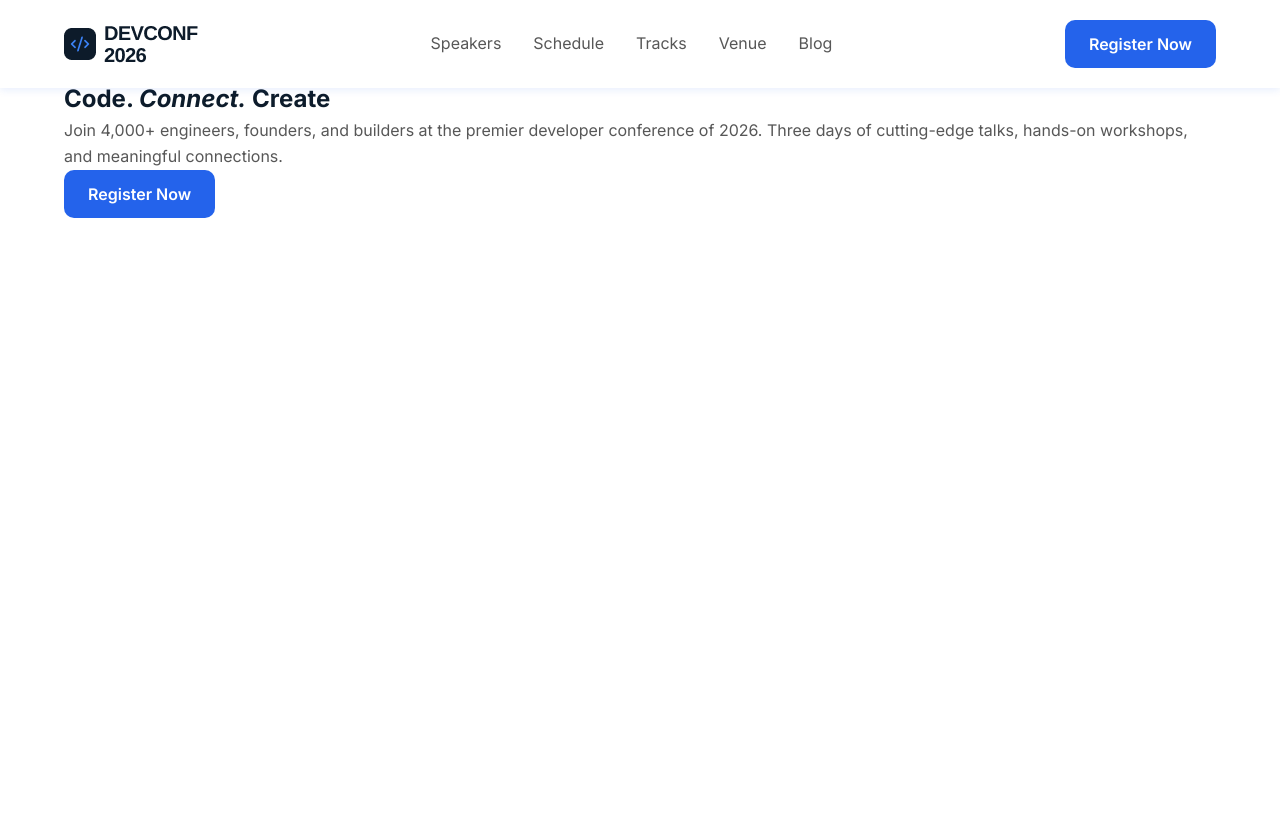
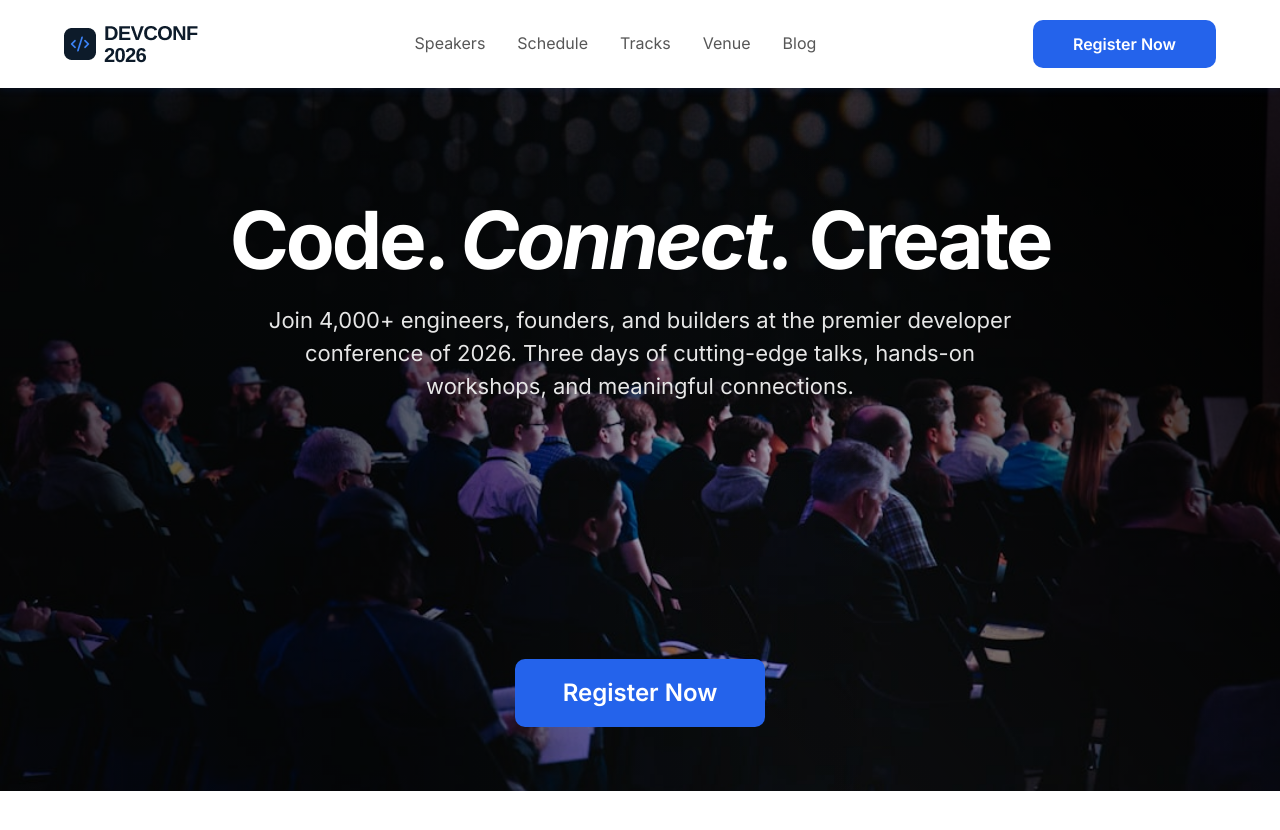
Before and after one commit to s-ajib/Assignment-01-DevConf-2026, a plain HTML site: page index.html in a window 1280 px wide. Before the commit the page ends 800 px from the top, so only its background shows below. Drawn offline with Linux system fonts and the light colour scheme.

Commit message:
added css for banner section

```diff
--- a/assets/css/style.css
+++ b/assets/css/style.css
@@ -7,9 +7,9 @@
   --color-text: hsl(0, 0%, 34%); /* #575757 */
   --color-muted: hsl(0, 0%, 53%); /* #888888 */
 
-  --color-background: hsl(0, 0%, 100%); /* #FFFFFF */
-  --color-surface: hsl(0, 0%, 100%); /* #FFFFFF */
   --color-border: hsl(220, 13%, 91%); /* #E5E7EB */
+
+  --color-white: hsl(0, 0%, 100%); /* #FFFFFF */
 
   /* ===== Font & Typography ===== */
   --ff-base: "Inter", Arial, sans-serif;
@@ -42,7 +42,7 @@
 body {
   font: var(--fw-regular) var(--fs-base) / 1.6 var(--ff-base);
   color: var(--color-text);
-  background-color: var(--color-background);
+  background-color: var(--color-white);
 }
 
 h1,
@@ -81,11 +81,15 @@ img {
 .btn {
   display: inline-block;
   background-color: var(--color-primary);
-  padding: 0.75rem 1.5rem;
   border-radius: 10px;
   font-weight: var(--fw-semibold);
   line-height: 1.5;
-  color: var(--color-background);
+  color: var(--color-white);
+  transition: background-color 0.3s;
+}
+
+.btn:hover {
+  background-color: var(--color-primary-hover);
 }
 
 /* Header Section */
@@ -94,7 +98,7 @@ img {
   top: 0;
   left: 0;
   right: 0;
-  background-color: var(--color-background);
+  background-color: var(--color-white);
   z-index: 100;
   box-shadow: 0 2px 8px hsla(221, 83%, 50%, 0.1);
 }
@@ -115,8 +119,47 @@ img {
   font-size: var(--fs-base);
 }
 
+.nav__cta {
+  padding: 0.75rem 2.5rem;
+}
+
 /* Banner Section */
+.banner {
+  min-height: calc(100vh - 5.5rem);
+  display: grid;
+  justify-content: center;
+  grid-template-columns: 960px;
+  background-image:
+    linear-gradient(90deg, rgba(0, 0, 0, 0.6) 30%, rgba(0, 0, 0, 0) 70%),
+    linear-gradient(52deg, rgba(0, 0, 0, 0) 42%, rgba(0, 0, 0, 0.88) 87%),
+    url("../images/banner.jpg");
+  background-repeat: no-repeat;
+  background-size: cover;
+  background-position: center;
+}
 
+.section__container {
+  padding-block: 6rem 2rem;
+  text-align: center;
+}
+
+.banner__title {
+  font-size: var(--fs-8xl);
+  letter-spacing: -3.2px;
+  color: var(--color-white);
+}
+
+.banner__desc {
+  padding: 0 2rem 16rem;
+  font-size: var(--fs-lg);
+  line-height: 1.5;
+  color: hsl(0, 0%, 90%);
+}
+
+.banner__cta {
+  font-size: var(--fs-xl);
+  padding: 1rem 3rem;
+}
 /* Speakers Section */
 
 /* Price Section */
```
